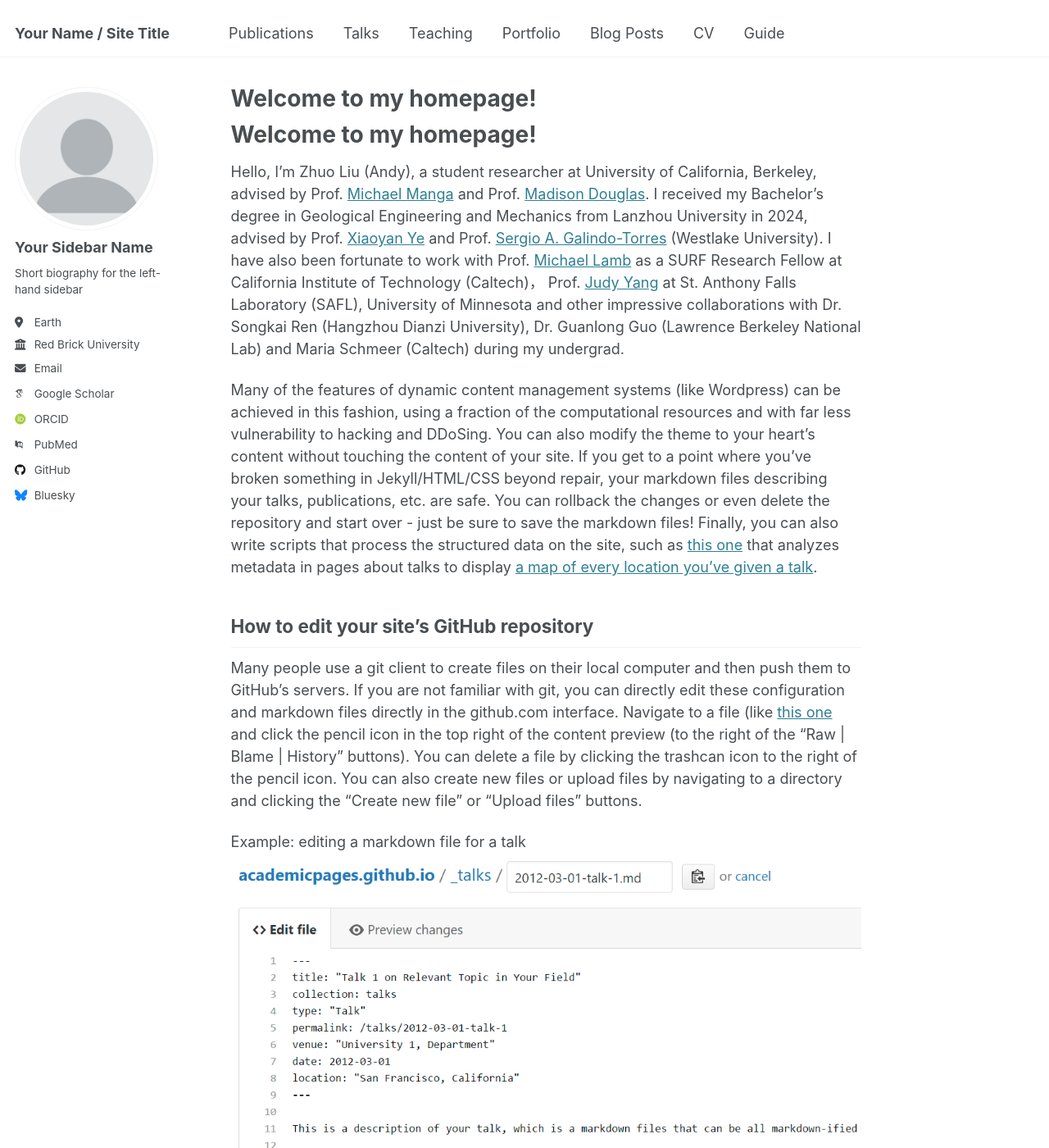
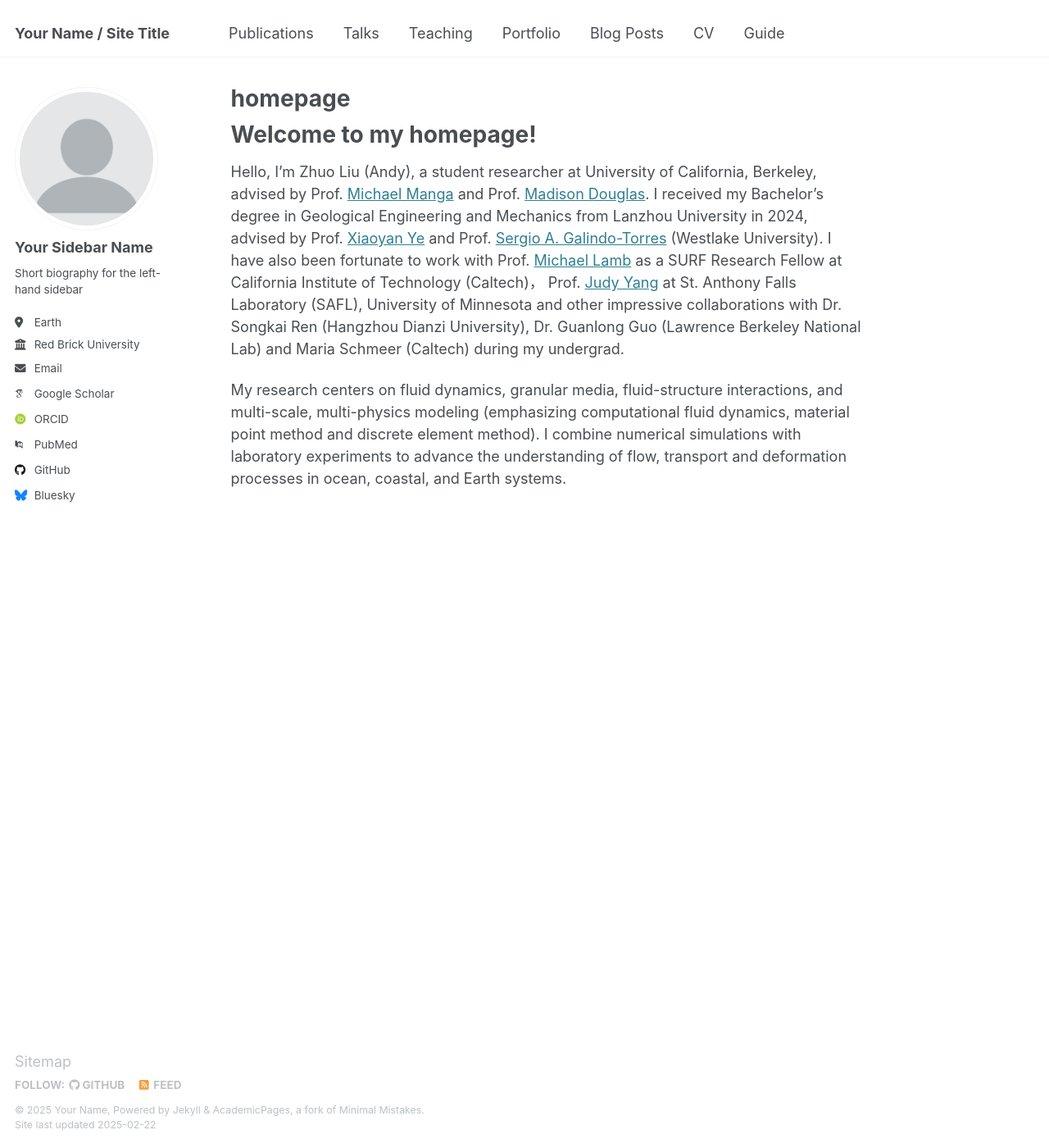
Before and after one commit to andyzhuoliu/andyzhuoliu.github.io, a Jekyll site: the page built from _pages/about.md, in a window 1280 px wide and 1400 px high. Shown: the whole window at 82% size. Built offline with Jekyll 4.4.1, drawn with Linux system fonts in a browser that asks for light colours; some web fonts are replaced; some of the changed text lies outside the part shown.

Commit message:
Update about.md

```diff
--- a/_pages/about.md
+++ b/_pages/about.md
@@ -1,6 +1,6 @@
 ---
 permalink: /
-title: "Welcome to my homepage!"
+title: "homepage"
 author_profile: true
 redirect_from:
   - /about/
@@ -11,15 +11,4 @@ Welcome to my homepage!
 ======
 Hello, I'm Zhuo Liu (Andy), a student researcher at University of California, Berkeley, advised by Prof. [Michael Manga](https://eps.berkeley.edu/people/michael-manga) and Prof. [Madison Douglas](https://eps.berkeley.edu/people/madison-douglas). I received my Bachelor’s degree in Geological Engineering and Mechanics from Lanzhou University in 2024, advised by Prof. [Xiaoyan Ye](https://gxyen.lzu.edu.cn/academics/associate-professors/2022/0125/191088.html) and Prof. [Sergio A. Galindo-Torres](https://en.westlake.edu.cn/faculty/sergio-torres.html) (Westlake University). I have also been fortunate to work with Prof. [Michael Lamb](https://www.gps.caltech.edu/people/michael-p-lamb) as a SURF Research Fellow at California Institute of Technology (Caltech)， Prof. [Judy Yang](https://cse.umn.edu/cege/yang-judy) at St. Anthony Falls Laboratory (SAFL), University of Minnesota and other impressive collaborations with Dr. Songkai Ren (Hangzhou Dianzi University), Dr. Guanlong Guo (Lawrence Berkeley National Lab) and Maria Schmeer (Caltech) during my undergrad.
 
-Many of the features of dynamic content management systems (like Wordpress) can be achieved in this fashion, using a fraction of the computational resources and with far less vulnerability to hacking and DDoSing. You can also modify the theme to your heart's content without touching the content of your site. If you get to a point where you've broken something in Jekyll/HTML/CSS beyond repair, your markdown files describing your talks, publications, etc. are safe. You can rollback the changes or even delete the repository and start over - just be sure to save the markdown files! Finally, you can also write scripts that process the structured data on the site, such as [this one](https://github.com/academicpages/academicpages.github.io/blob/master/talkmap.ipynb) that analyzes metadata in pages about talks to display [a map of every location you've given a talk](https://academicpages.github.io/talkmap.html).
-
-How to edit your site's GitHub repository
-------
-Many people use a git client to create files on their local computer and then push them to GitHub's servers. If you are not familiar with git, you can directly edit these configuration and markdown files directly in the github.com interface. Navigate to a file (like [this one](https://github.com/academicpages/academicpages.github.io/blob/master/_talks/2012-03-01-talk-1.md) and click the pencil icon in the top right of the content preview (to the right of the "Raw | Blame | History" buttons). You can delete a file by clicking the trashcan icon to the right of the pencil icon. You can also create new files or upload files by navigating to a directory and clicking the "Create new file" or "Upload files" buttons.
-
-Example: editing a markdown file for a talk
-![Editing a markdown file for a talk](/images/editing-talk.png)
-
-For more info
-------
-More info about configuring Academic Pages can be found in [the guide](https://academicpages.github.io/markdown/), the [growing wiki](https://github.com/academicpages/academicpages.github.io/wiki), and you can always [ask a question on GitHub](https://github.com/academicpages/academicpages.github.io/discussions). The [guides for the Minimal Mistakes theme](https://mmistakes.github.io/minimal-mistakes/docs/configuration/) (which this theme was forked from) might also be helpful.
+My research centers on fluid dynamics, granular media, fluid-structure interactions, and multi-scale, multi-physics modeling (emphasizing computational fluid dynamics, material point method and discrete element method). I combine numerical simulations with laboratory experiments to advance the understanding of flow, transport and deformation processes in ocean, coastal, and Earth systems.
```
